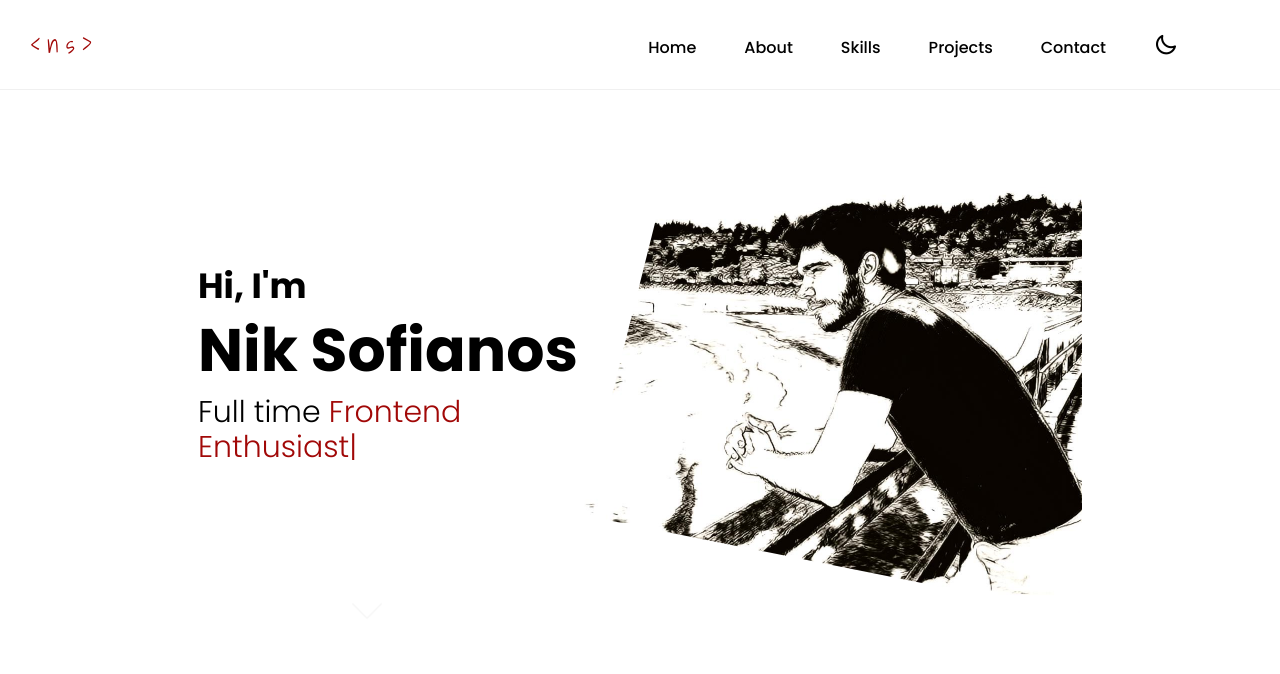
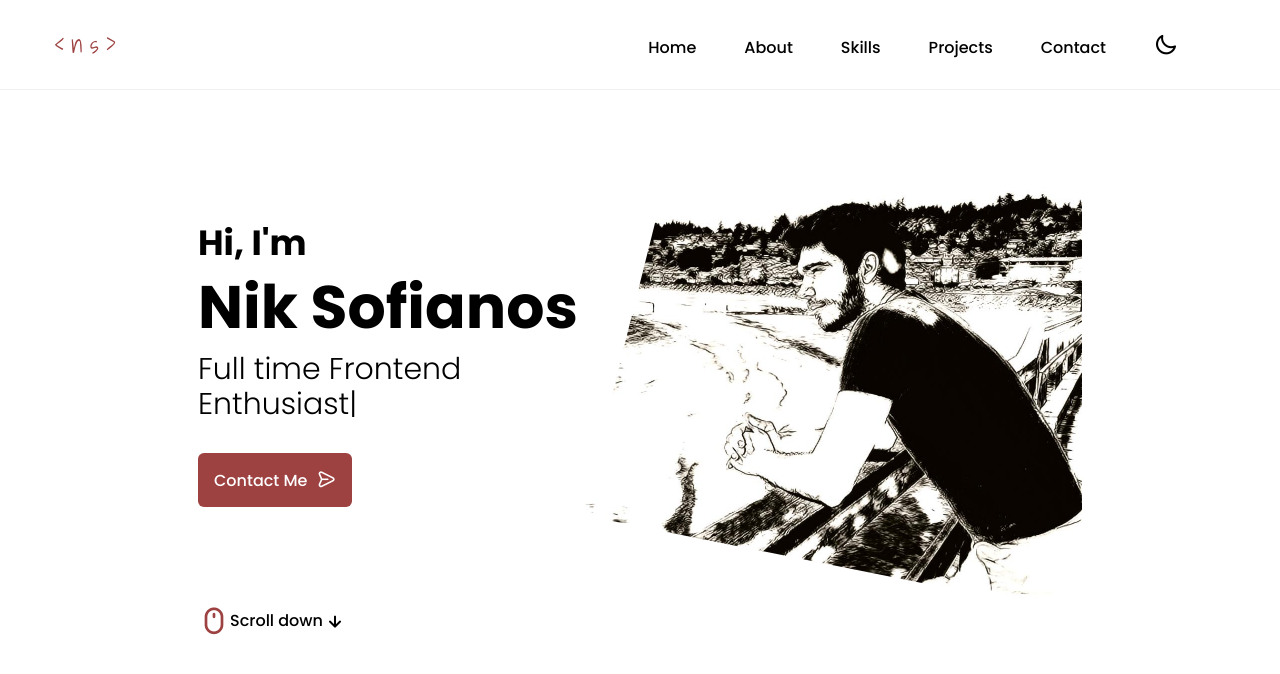
Before and after one commit to nsofianos/nsofianos.github.io, a React (Create React App) app: page / in a window 1280 px wide. Shown: the top 674 px of the page. Built offline with nearby package versions, Linux system fonts and the light colour scheme.

Commit message:
update home page with contact/scroll buttons, update colors

```diff
--- a/src/components/Nav/NavBar.js
+++ b/src/components/Nav/NavBar.js
@@ -17,7 +17,7 @@ function NavBar(props) {
             <a href="#skills">Skills</a>
             <a href="#projects">Projects</a>
             <a href="#contact">Contact</a>
-            <i class="uil uil-moon"></i>
+            <i className="uil uil-moon"></i>
           </div>
           <div
             className="hamburger"
--- a/src/components/Nav/NavBar.scss
+++ b/src/components/Nav/NavBar.scss
@@ -21,10 +21,11 @@
   .nav-left {
     overflow: hidden;
     .logo {
+      margin-left: 1em;
       letter-spacing: 0.3em;
       font-size: 1.5em;
       font-family: "Shadows Into Light", cursive;
-      color: #a10807;
+      color: $clr-accent;
     }
   }
 
@@ -45,7 +46,7 @@
       span {
         width: 100%;
         height: 3px;
-        background-color: $clr-nav;
+        background-color: $clr-accent;
         transform-origin: left;
         transition: all 2s ease;
       }
@@ -55,11 +56,11 @@
       i {
         margin-right: 3em;
         &:hover {
-          color: #a10807;
+          color: $clr-accent;
           cursor: pointer;
         }
         &.active {
-          color: #a10807;
+          color: $clr-accent;
         }
       }
 
@@ -71,7 +72,7 @@
 
   // MOBILE ACTIVE STATE
   &.active {
-    background-color: $clr-nav;
+    background-color: $clr-accent;
     color: white;
 
     .hamburger {
--- a/src/components/Nav/SideBar.scss
+++ b/src/components/Nav/SideBar.scss
@@ -3,7 +3,7 @@
 .sideBar {
   height: 100vh;
   width: 300px;
-  background-color: $clr-nav;
+  background-color: $clr-accent;
   position: fixed;
   right: -300px;
   z-index: 2;
--- a/src/components/Sections/Intro/Intro.js
+++ b/src/components/Sections/Intro/Intro.js
@@ -34,10 +34,16 @@ function Intro() {
           <h3>
             Full time <span ref={textRef}></span>
           </h3>
+          <button>
+            Contact Me
+            <i className="uil uil-message"></i>
+          </button>
+          <a className="scroll-button" href="#projects">
+            <i className="uil uil-mouse-alt"></i>
+            Scroll down
+            <i className="uil uil-arrow-down"></i>
+          </a>
         </div>
-        <a href="#projects">
-          <img src="images/assets/down.png" alt="down-arrow"></img>
-        </a>
       </div>
     </section>
   );
--- a/src/components/Sections/Intro/Intro.scss
+++ b/src/components/Sections/Intro/Intro.scss
@@ -30,6 +30,47 @@
       display: flex;
       flex-direction: column;
       justify-content: center;
+      position: relative;
+
+      button {
+        margin-top: 2em;
+        background-color: $clr-accent;
+        padding: 1em;
+        display: inline-block;
+        border: none;
+        border-radius: 6px;
+        color: $clr-white;
+        font-weight: 500;
+        align-self: flex-start;
+        cursor: pointer;
+
+        &:hover {
+          background-color: $clr-accent-lite;
+        }
+
+        i {
+          margin-left: 0.5em;
+          font-size: 1.2em;
+        }
+      }
+
+      .scroll-button {
+        position: absolute;
+        bottom: 0px;
+        display: flex;
+        align-items: center;
+        font-weight: 500;
+        transition: 0.3s;
+
+        &:hover {
+          transform: translateY(0.5em);
+        }
+
+        .uil-mouse-alt {
+          color: $clr-accent;
+          font-size: 2em;
+        }
+      }
 
       h1 {
         font-size: 60px;
@@ -46,7 +87,6 @@
 
         span {
           font-size: inherit;
-          color: #a10807;
         }
 
         .ityped-cursor {
@@ -63,22 +103,5 @@
         }
       }
     }
-    a {
-      position: absolute;
-      bottom: 10px;
-      width: 30px;
-      left: 40%;
-
-      img {
-        width: 30px;
-        animation: arrowBlink 2s infinite;
-      }
-
-      @keyframes arrowBlink {
-        100% {
-          opacity: 0;
-        }
-      }
-    }
   }
 }
--- a/src/components/Sections/Projects/Projects.js
+++ b/src/components/Sections/Projects/Projects.js
@@ -45,7 +45,7 @@ function Projects() {
 
   return (
     <section className="projects" id="projects">
-      <h1>Portfolio</h1>
+      <h1>Projects</h1>
       <ProjectsList
         projects={projects}
         setSelected={setSelected}
--- a/src/components/Sections/Projects/Projects.scss
+++ b/src/components/Sections/Projects/Projects.scss
@@ -7,7 +7,8 @@
   align-items: center;
 
   h1 {
-    font-size: 50px;
+    font-size: 60px;
+    color: $clr-black;
   }
 
   .container {
@@ -44,7 +45,7 @@
       }
 
       &:hover {
-        background-color: $clr-nav;
+        background-color: $clr-accent;
 
         img {
           opacity: 0.2;
--- a/src/components/Sections/Projects/ProjectsList.scss
+++ b/src/components/Sections/Projects/ProjectsList.scss
@@ -14,7 +14,7 @@
     border-radius: 10px;
 
     &.active {
-      background-color: $clr-nav;
+      background-color: $clr-accent;
       color: white;
     }
   }
--- a/src/index.scss
+++ b/src/index.scss
@@ -4,9 +4,12 @@
   box-sizing: border-box;
 }
 
-$clr-nav: #303841;
 $clr-white: #ffffff;
+$clr-grey-light: #cccccc;
+$clr-grey: #333333;
 $clr-black: #000000;
+$clr-accent: #9d4141;
+$clr-accent-lite: #8f0b0b;
 $fontRegular: 300;
 $fontBold: 400;
 $font-lrg: 4.5rem;
```
